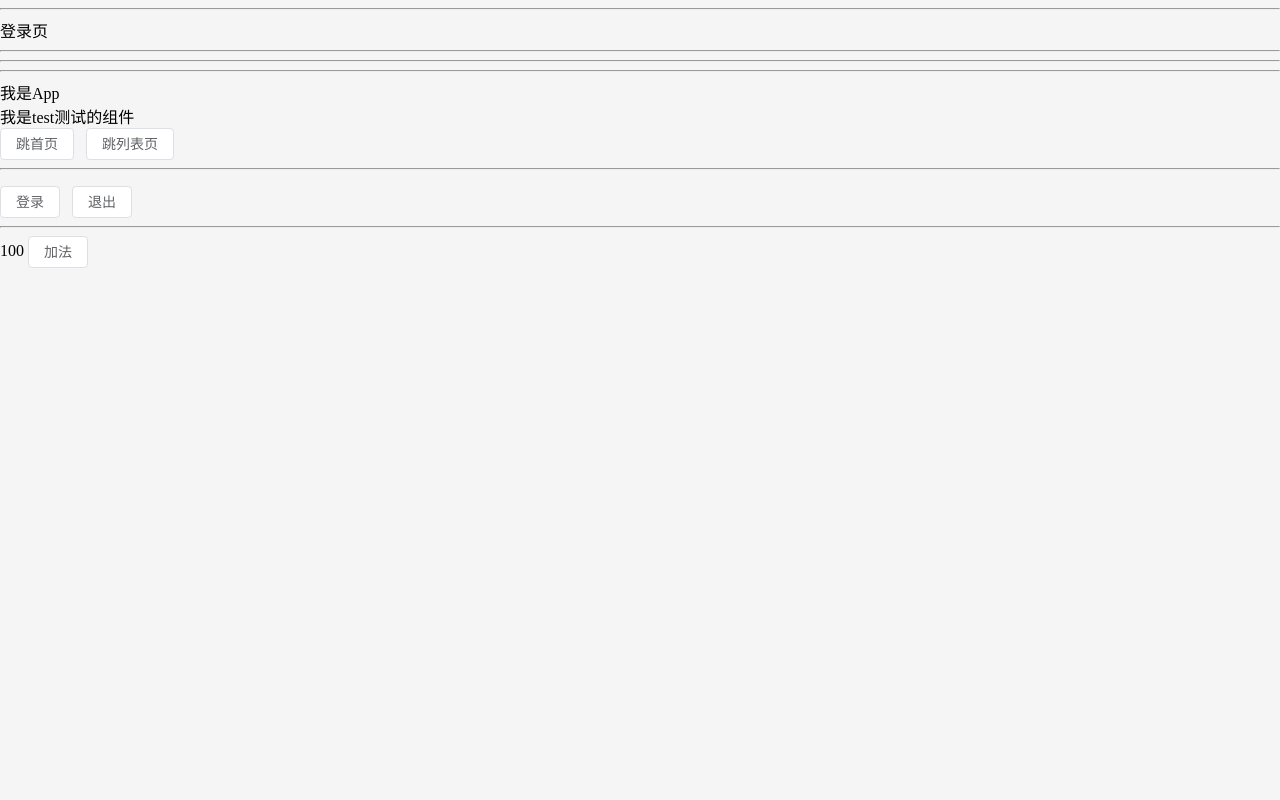
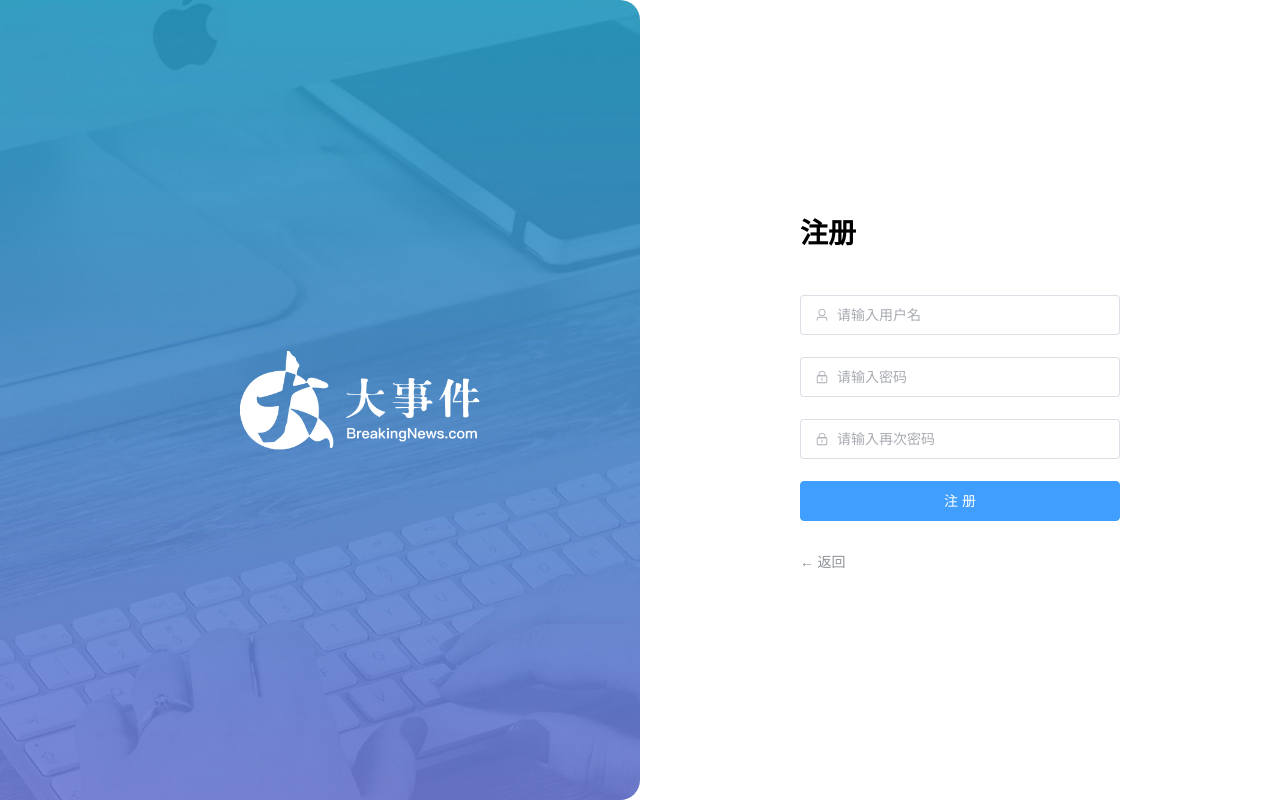
Before and after one commit to Azuerm/big-event-admin, a Vue app: page /login in a window 1280 px wide. Built offline with nearby package versions, Linux system fonts and the light colour scheme.

Commit message:
fix: 调整

```diff
--- a/package.json
+++ b/package.json
@@ -10,6 +10,7 @@
     "prepare": "husky install"
   },
   "dependencies": {
+    "@element-plus/icons-vue": "^2.3.1",
     "axios": "^1.8.4",
     "element-plus": "^2.9.8",
     "pinia": "^2.0.28",
--- a/src/App.vue
+++ b/src/App.vue
@@ -1,39 +1,8 @@
-<script setup>
-import { useRoute, useRouter } from 'vue-router'
-// 在vue3 compositionAPI 中
-// 1.获得路由对象 router useRouter
-//  const router = useRouter()
-// 2.获得路由参数 route useRoute
-//  const route = useRoute
-const router = useRouter()
-const route = useRoute()
-const goList = () => {
-  console.log(router, route)
-  router.push('/list')
-}
-// 导入数据库的数据
-import { useUserStore, useCountStore } from '@/stores'
-const userStore = useUserStore()
-const countStore = useCountStore()
-</script>
+<script setup></script>
 
 <template>
-  <hr />
+  <!-- App.vue只需要留一个路由出口 router-view即可 -->
   <router-view></router-view>
-  <hr />
-  <hr />
-  <hr />
-  <div>我是App</div>
-  <test-demo></test-demo>
-  <el-button @click="$router.push('/home')">跳首页</el-button>
-  <el-button @click="goList">跳列表页</el-button>
-  <hr />
-  <p>{{ userStore.token }}</p>
-  <el-button @click="userStore.setToken('hhhhhhhh')">登录</el-button>
-  <el-button @click="userStore.removeToken()">退出</el-button>
-  <hr />
-  {{ countStore.count }}
-  <el-button @click="countStore.add(2)">加法</el-button>
 </template>
 
 <style scoped></style>
--- a/src/views/article/ArticleManage.vue
+++ b/src/views/article/ArticleManage.vue
@@ -1 +1,3 @@
 <template>文章管理</template>
+
+<script setup></script>
--- a/src/views/login/LoginPage.vue
+++ b/src/views/login/LoginPage.vue
@@ -1,3 +1,117 @@
+<script setup>
+import { User, Lock } from '@element-plus/icons-vue'
+import { ref } from 'vue'
+const isRegister = ref(true)
+</script>
+
 <template>
-  <div>登录页</div>
+  <!-- el-row 表示一行，一行分成24份
+      el-col表示l列
+      (1):span="12",代表在一行中，占12份（50%）
+      (2):span="6",代表在一行中，占6份（25%）
+      (3):offset="3",代表在一行中，左侧margin份数
+      el-form 整个表单组件
+      el-form-item 表单的一行 (表单域)
+      el-input 表单元素 (输入框)
+    -->
+  <el-row class="login-page">
+    <el-col :span="12" class="bg"></el-col>
+    <el-col :span="6" :offset="3" class="form">
+      <!-- 注册相关表单 -->
+      <el-form ref="form" size="large" autocomplete="off" v-if="isRegister">
+        <el-form-item>
+          <h1>注册</h1>
+        </el-form-item>
+        <el-form-item>
+          <el-input :prefix-icon="User" placeholder="请输入用户名"></el-input>
+        </el-form-item>
+        <el-form-item>
+          <el-input
+            :prefix-icon="Lock"
+            type="password"
+            placeholder="请输入密码"
+          ></el-input>
+        </el-form-item>
+        <el-form-item>
+          <el-input
+            :prefix-icon="Lock"
+            type="password"
+            placeholder="请输入再次密码"
+          ></el-input>
+        </el-form-item>
+        <el-form-item>
+          <el-button class="button" type="primary" auto-insert-space>
+            注册
+          </el-button>
+        </el-form-item>
+        <el-form-item class="flex">
+          <el-link type="info" :underline="false" @click="isRegister = false">
+            ← 返回
+          </el-link>
+        </el-form-item>
+      </el-form>
+      <!-- 登录相关表单 -->
+      <el-form ref="form" size="large" autocomplete="off" v-else>
+        <el-form-item>
+          <h1>登录</h1>
+        </el-form-item>
+        <el-form-item>
+          <el-input :prefix-icon="User" placeholder="请输入用户名"></el-input>
+        </el-form-item>
+        <el-form-item>
+          <el-input
+            name="password"
+            :prefix-icon="Lock"
+            type="password"
+            placeholder="请输入密码"
+          ></el-input>
+        </el-form-item>
+        <el-form-item class="flex">
+          <div class="flex">
+            <el-checkbox>记住我</el-checkbox>
+            <el-link type="primary" :underline="false">忘记密码？</el-link>
+          </div>
+        </el-form-item>
+        <el-form-item>
+          <el-button class="button" type="primary" auto-insert-space
+            >登录</el-button
+          >
+        </el-form-item>
+        <el-form-item class="flex">
+          <el-link type="info" :underline="false" @click="isRegister = true">
+            注册 →
+          </el-link>
+        </el-form-item>
+      </el-form>
+    </el-col>
+  </el-row>
 </template>
+
+<style lang="scss" scoped>
+.login-page {
+  height: 100vh;
+  background-color: #fff;
+  .bg {
+    background: url('@/assets/logo2.png') no-repeat 60% center / 240px auto,
+      url('@/assets/login_bg.jpg') no-repeat center / cover;
+    border-radius: 0 20px 20px 0;
+  }
+  .form {
+    display: flex;
+    flex-direction: column;
+    justify-content: center;
+    user-select: none;
+    .title {
+      margin: 0 auto;
+    }
+    .button {
+      width: 100%;
+    }
+    .flex {
+      width: 100%;
+      display: flex;
+      justify-content: space-between;
+    }
+  }
+}
+</style>
```
Also changed, not shown: 1 other file (tests, documents, lock files or other folders).
